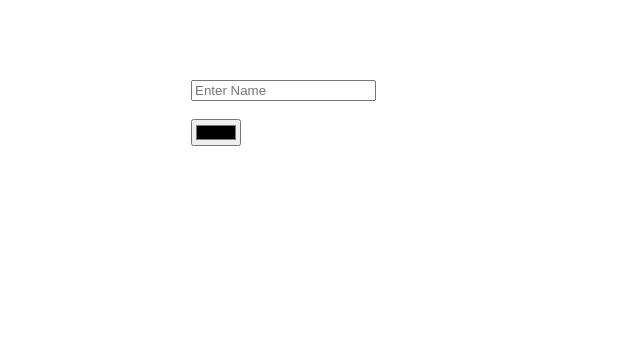
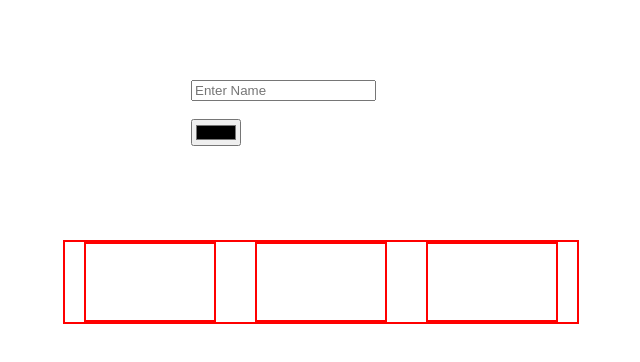
Before and after one commit to Dazzler123/JavaScript-Lectures, a plain HTML site: page AAD_Day_03_Task_01.html in a window 1280 px wide. Shown: the whole page, without its empty margins (321-961 px from the left). Drawn offline with Linux system fonts and the light colour scheme.

Commit message:
Implemented Queue boxes

```diff
--- a/AAD_Day_03_Task_01.html
+++ b/AAD_Day_03_Task_01.html
@@ -13,6 +13,25 @@
             top: 10%;
         }
 
+        /*queue container*/
+        body > div:nth-child(2) {
+            border: 2px solid red;
+            display: flex;
+            position: absolute;
+            left: 30%;
+            top: 30%;
+            height: 10%;
+            width: 40%;
+            justify-content: space-around;
+        }
+
+        /*all divs inside the queue container in common*/
+        body > div:nth-child(2) > div {
+            border: 2px solid red;
+            position: relative;
+            width: 25%;
+        }
+
     </style>
 </head>
 <body>
@@ -23,5 +42,13 @@
     <br>
     <input type="color">
 </div>
+
+<!--queue container-->
+<div>
+    <div></div>
+    <div></div>
+    <div></div>
+</div>
+
 </body>
 </html>
```
